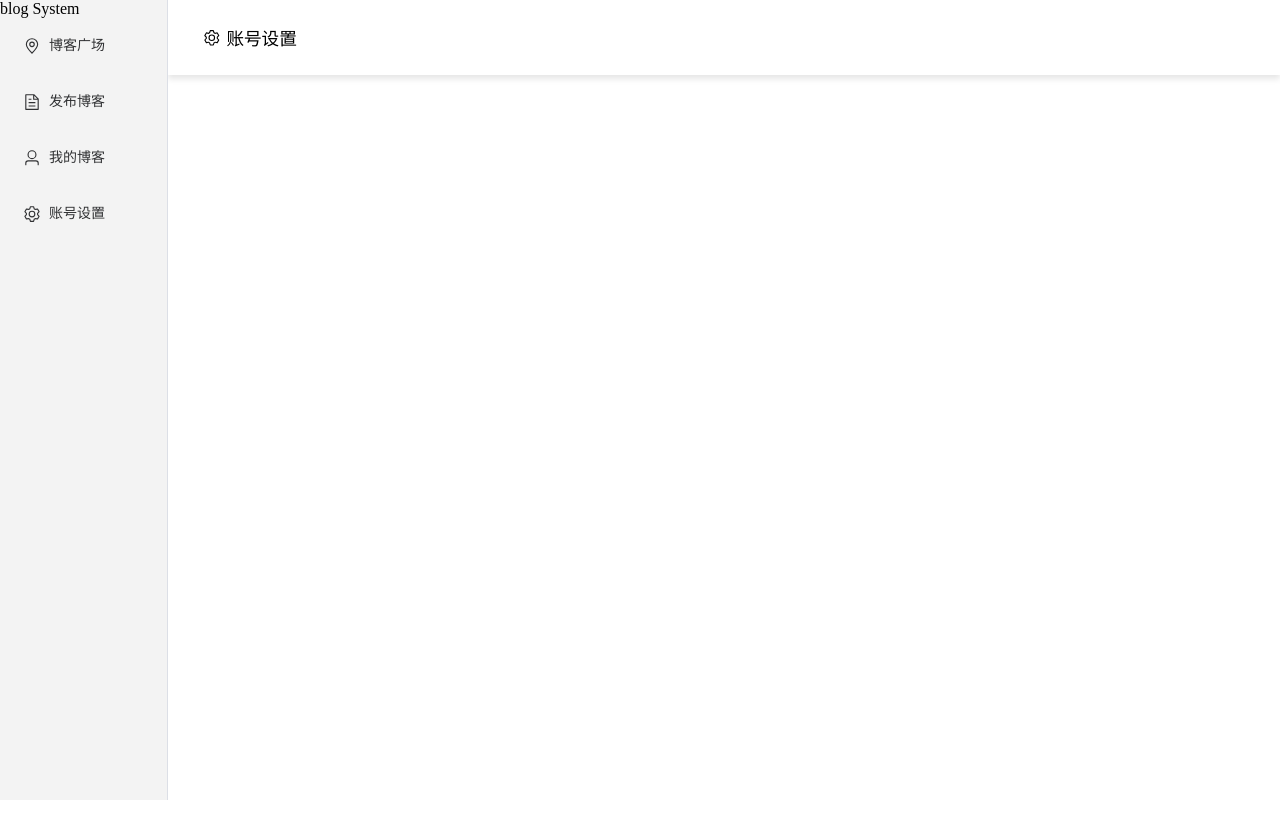
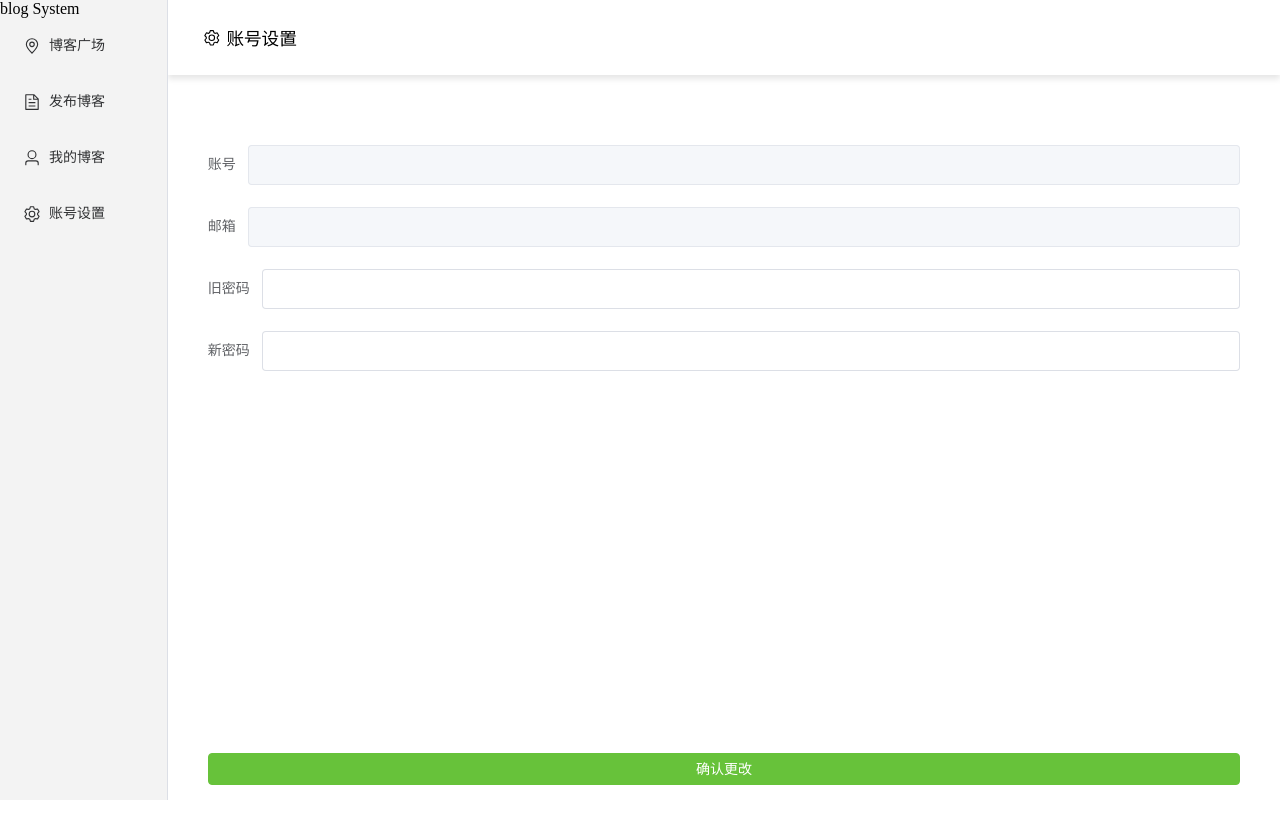
Before and after one commit to xixiIBN5100/blog-Vue3, a Vue app: page /setting in a window 1280 px wide. Before the commit the page ends 800 px from the top, so only its background shows below. Built offline with nearby package versions, Linux system fonts and the light colour scheme.

Commit message:
feat: add setting page

```diff
--- a/src/views/Home/Setting.vue
+++ b/src/views/Home/Setting.vue
@@ -1,17 +1,46 @@
-<script setup lang="ts">
-
-import {Setting} from "@element-plus/icons-vue";
-import TitleBar from "@/components/titleBar.vue";
-</script>
-
 <template>
 <div style=" height: 100vh;" >
   <TitleBar>
     <el-icon><setting /></el-icon> <span>账号设置</span>
   </TitleBar>
+
+  <div style="padding: 40px;margin-top: 30px; display: flex;flex-direction: column;justify-content: space-between; height: 80%">
+    <el-form size="large">
+      <el-form-item label="账号" >
+        <el-input  v-model="submitForm.username" disabled  />
+      </el-form-item>
+      <el-form-item label="邮箱">
+        <el-input  v-model="submitForm.email" disabled />
+      </el-form-item>
+      <el-form-item label="旧密码">
+        <el-input  v-model="submitForm.old_password"  />
+      </el-form-item>
+      <el-form-item label="新密码">
+        <el-input  v-model="submitForm.new_password" />
+      </el-form-item>
+    </el-form>
+    <div style="display: flex; justify-content: center;width: 100%">
+      <el-button type="success" style="width: 100%">确认更改</el-button>
+    </div>
+  </div>
 </div>
 </template>
 
+<script setup lang="ts">
+
+import {Setting} from "@element-plus/icons-vue";
+import TitleBar from "@/components/titleBar.vue";
+import {ref} from "vue";
+
+const submitForm = ref({
+  user_id: "",
+  username: "",
+  email: "",
+  role: "",
+  old_password: "",
+  new_password: ""
+})
+</script>
 <style scoped>
 
 </style>
```
